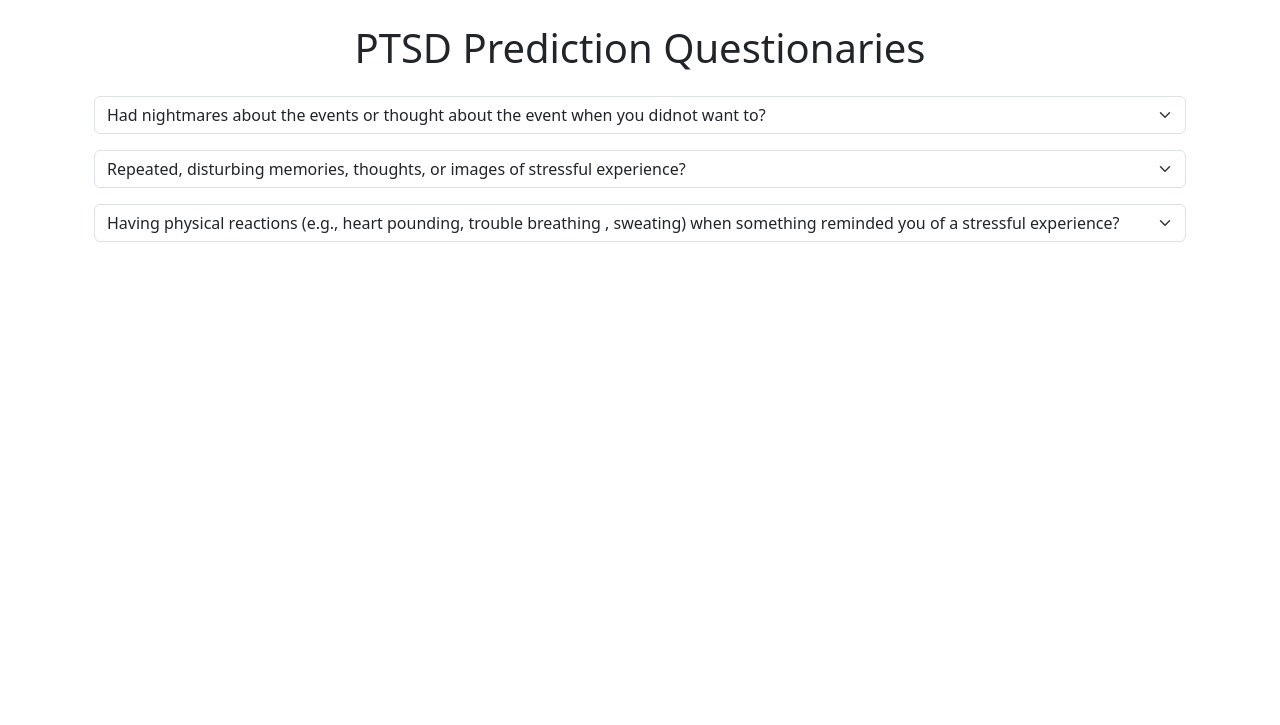
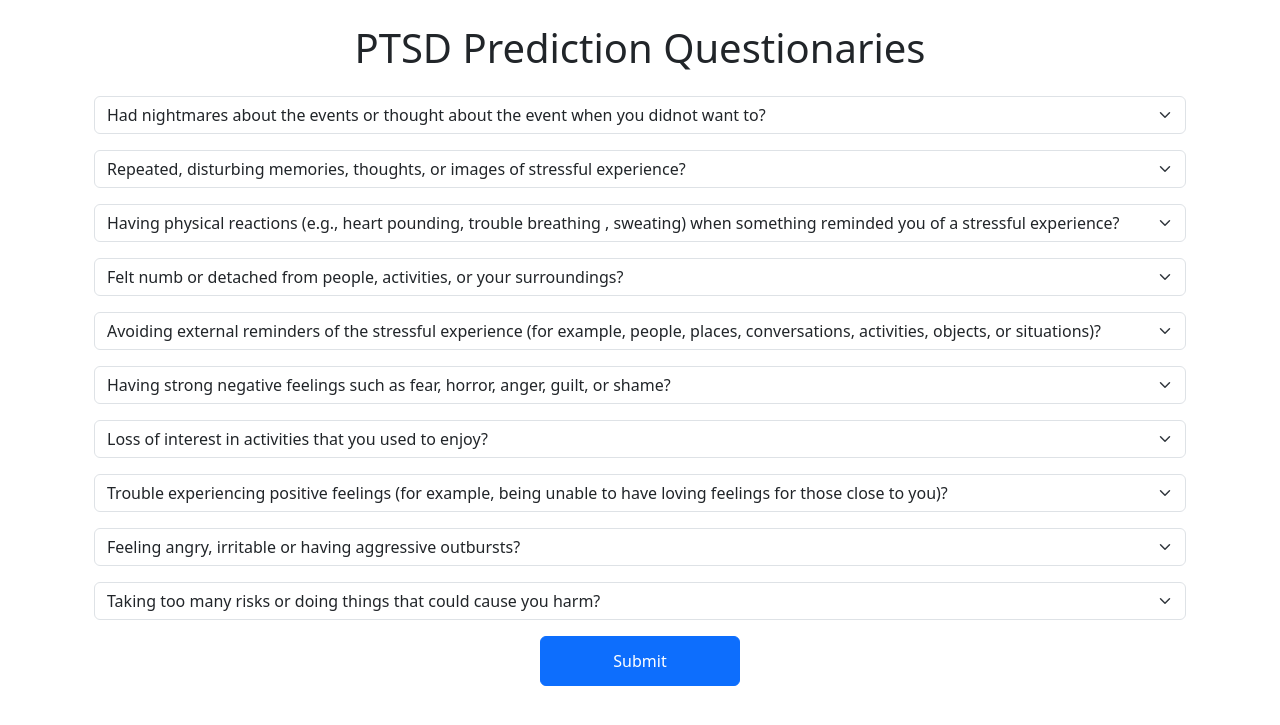
Before and after one commit to RukhmaRiaz/PTSD-Prediction-Website, a Django app: page /questionaries in a window 1280 px wide. Shown: the part 56-781 px from the top of the page. Run offline with Django 3.2, Linux system fonts and the light colour scheme.

Commit message:
sixth commit

```diff
--- a/templates/questionaries.html
+++ b/templates/questionaries.html
@@ -29,5 +29,64 @@
       <option value="3">Extremely</option>
     </select>
   </div>
+  <div class="container mb-3">
+    <select class="form-select" aria-label="Default select example">
+      <option selected>Felt numb or detached from people, activities, or your surroundings?</option>
+      <option value="1">Not at all</option>
+      <option value="2">Moderately</option>
+      <option value="3">Extremely</option>
+    </select>
+  </div>
+  <div class="container mb-3">
+    <select class="form-select" aria-label="Default select example">
+      <option selected>Avoiding external reminders of the stressful experience (for example, people, places, conversations, activities, objects, or situations)?</option>
+      <option value="1">Not at all</option>
+      <option value="2">Moderately</option>
+      <option value="3">Extremely</option>
+    </select>
+  </div>
+  <div class="container mb-3">
+    <select class="form-select" aria-label="Default select example">
+      <option selected>Having strong negative feelings such as fear, horror, anger, guilt, or shame?</option>
+      <option value="1">Not at all</option>
+      <option value="2">Moderately</option>
+      <option value="3">Extremely</option>
+    </select>
+  </div>
+  <div class="container mb-3">
+    <select class="form-select" aria-label="Default select example">
+      <option selected>Loss of interest in activities that you used to enjoy?</option>
+      <option value="1">Not at all</option>
+      <option value="2">Moderately</option>
+      <option value="3">Extremely</option>
+    </select>
+  </div>
+  <div class="container mb-3">
+    <select class="form-select" aria-label="Default select example">
+      <option selected>Trouble experiencing positive feelings (for example, being unable to have loving feelings for those close to you)?</option>
+      <option value="1">Not at all</option>
+      <option value="2">Moderately</option>
+      <option value="3">Extremely</option>
+    </select>
+  </div>
+  <div class="container mb-3">
+    <select class="form-select" aria-label="Default select example">
+      <option selected>Feeling angry, irritable or having aggressive outbursts?</option>
+      <option value="1">Not at all</option>
+      <option value="2">Moderately</option>
+      <option value="3">Extremely</option>
+    </select>
+  </div>
+  <div class="container mb-3">
+    <select class="form-select" aria-label="Default select example">
+      <option selected>Taking too many risks or doing things that could cause you harm?</option>
+      <option value="1">Not at all</option>
+      <option value="2">Moderately</option>
+      <option value="3">Extremely</option>
+    </select>
+  </div>
+  <div class="d-md-flex justify-content-md-center">
+    <button class="btn btn-primary" type="submit" style="height:50px;width:200px">Submit</button>
+  </div>
 </div>
 {% endblock body %}
```
Also changed, not shown: db.sqlite3.
